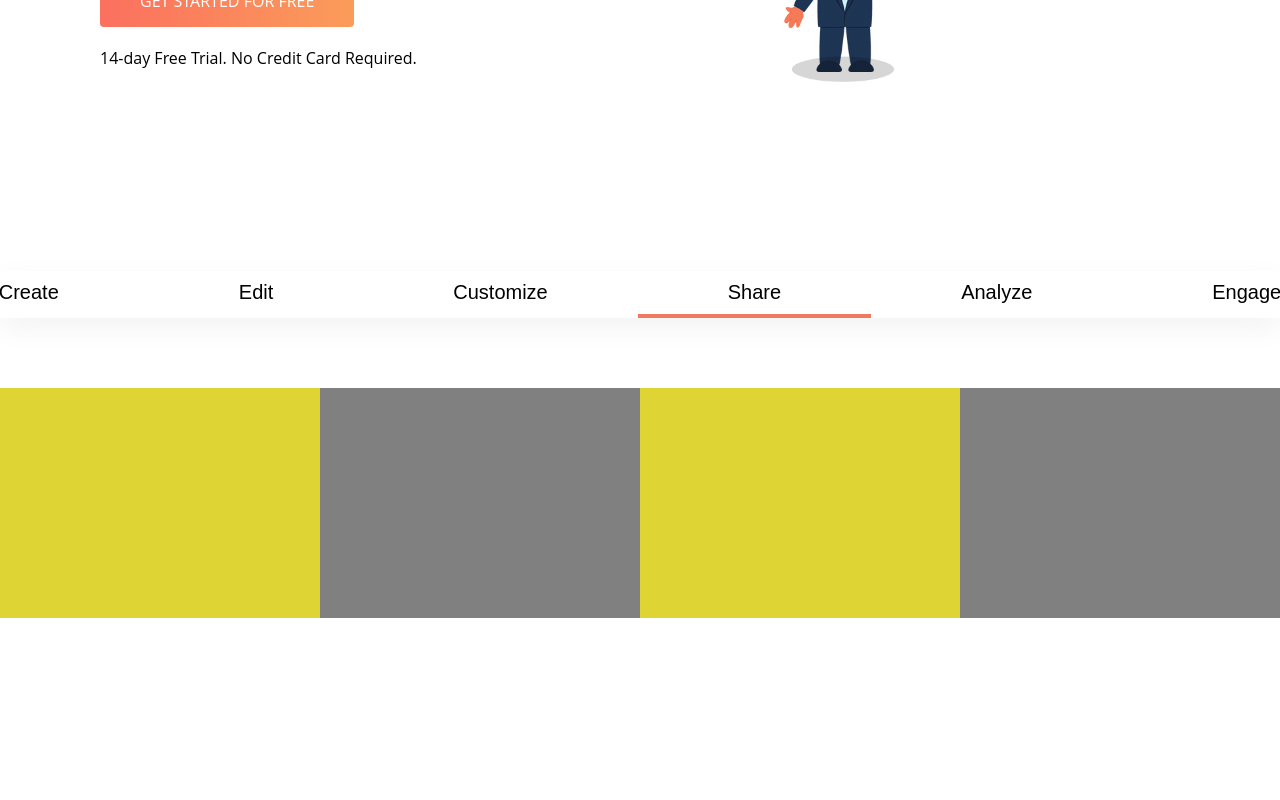
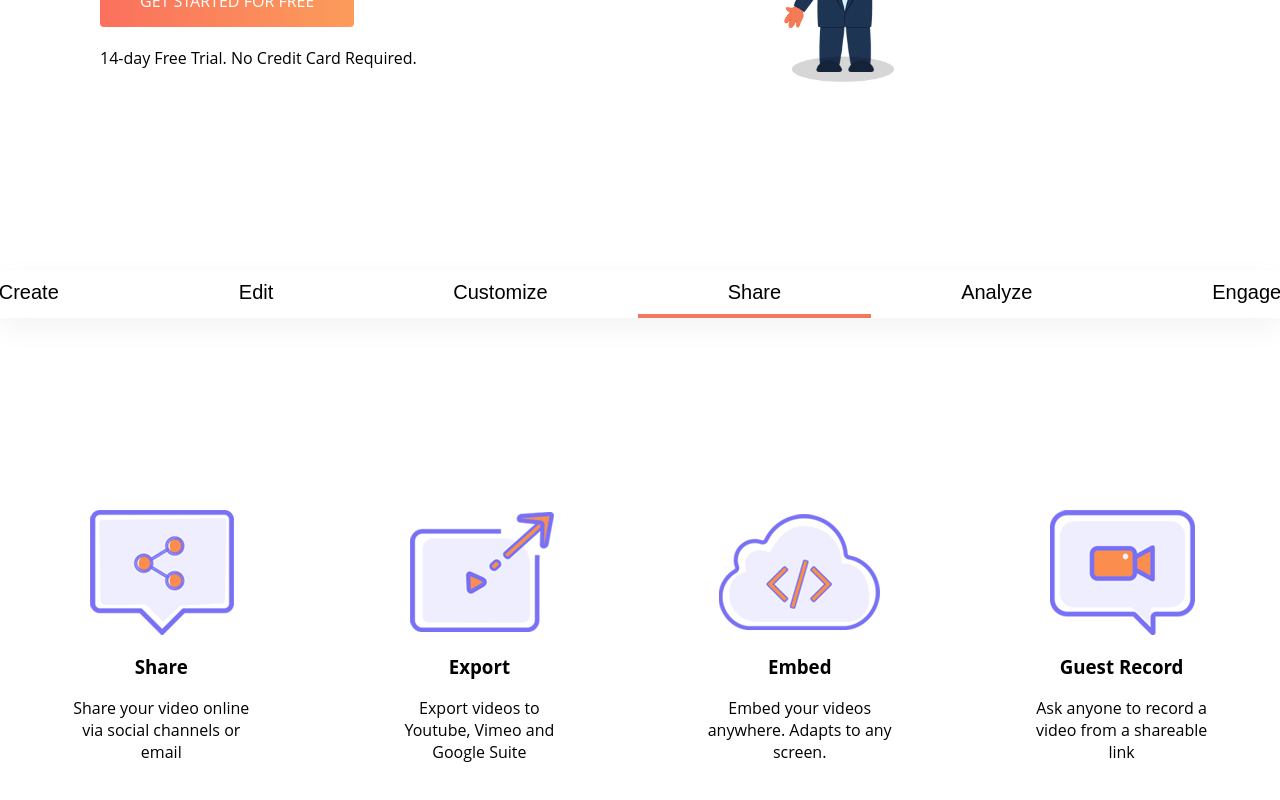
Before and after one commit to ragulmurugesan/hippoVideo, an Angular app: page /features in a window 1280 px wide. Shown: the part 565-1365 px from the top of the page. Built offline with nearby package versions, Linux system fonts and the light colour scheme.

Commit message:
Share content features update

```diff
--- a/src/_helpers.scss
+++ b/src/_helpers.scss
@@ -11,3 +11,7 @@
 .d-inline-block {
     display: inline-block;
 }
+
+.text-center{
+    text-align: center;
+}
--- a/src/app/feature/main-content/main-content.component.scss
+++ b/src/app/feature/main-content/main-content.component.scss
@@ -20,5 +20,5 @@
 
 .tab-content {
     height: 500px;
-    margin-top: 70px;
+    margin-top: 12em;
 }
--- a/src/app/feature/share-content/share-content.component.html
+++ b/src/app/feature/share-content/share-content.component.html
@@ -1,6 +1,7 @@
 <div class="flex-container">
-    <div class="flex-item red"></div>
-    <div class="flex-item grey"></div>
-    <div class="flex-item red"></div>
-    <div class="flex-item grey"></div>
+    <div class="flex-item" *ngFor="let item of shareFeaturesInfo">
+        <img src="../../../assets/share-content-icons/{{item.logo}}.png" alt="share" />
+        <h3 class="text-center">{{item.title}}</h3>
+        <p class="text-center">{{item.description}}</p>
+    </div>
 </div>
--- a/src/app/feature/share-content/share-content.component.scss
+++ b/src/app/feature/share-content/share-content.component.scss
@@ -1,12 +1,20 @@
-.flex-item{
-    flex-grow: 1;
-    height: 230px;
+.flex-item {
+  flex-grow: 1;
+  height: 230px;
+  img {
+    margin: auto;
+    display: block;
+  }
+  p{
+      max-width: 57%;
+      margin: auto;
+  }
 }
 
-.red{
-    background: #ded534;
+.red {
+  background: #ded534;
 }
 
-.grey{
-    background: grey;
+.grey {
+  background: grey;
 }
--- a/src/app/feature/share-content/share-content.component.ts
+++ b/src/app/feature/share-content/share-content.component.ts
@@ -6,10 +6,21 @@ import { Component, OnInit } from '@angular/core';
   styleUrls: ['./share-content.component.scss']
 })
 export class ShareContentComponent implements OnInit {
+  shareFeaturesInfo: any;
 
   constructor() { }
 
   ngOnInit() {
+    this.initialize();
+  }
+
+  initialize() {
+    this.shareFeaturesInfo = [
+      { id: 1, title: 'Share', logo: 'share-1', description: 'Share your video online via social channels or email' },
+      { id: 2, title: 'Export', logo: 'share-2', description: 'Export videos to Youtube, Vimeo and Google Suite' },
+      { id: 3, title: 'Embed', logo: 'share-3', description: 'Embed your videos anywhere. Adapts to any screen.' },
+      { id: 4, title: 'Guest Record', logo: 'share-4', description: 'Ask anyone to record a video from a shareable link' }
+    ]
   }
 
 }
```
Also changed, not shown: 1 other file (tests, documents, lock files or other folders).
